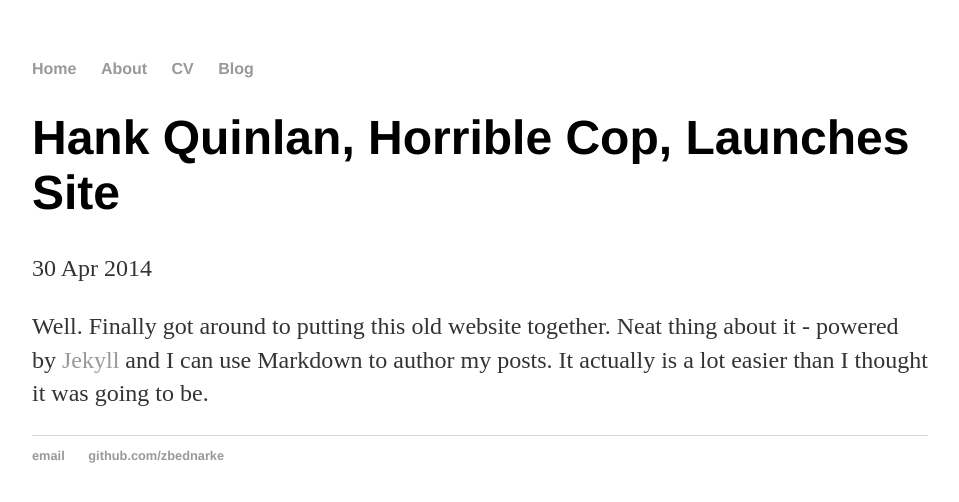
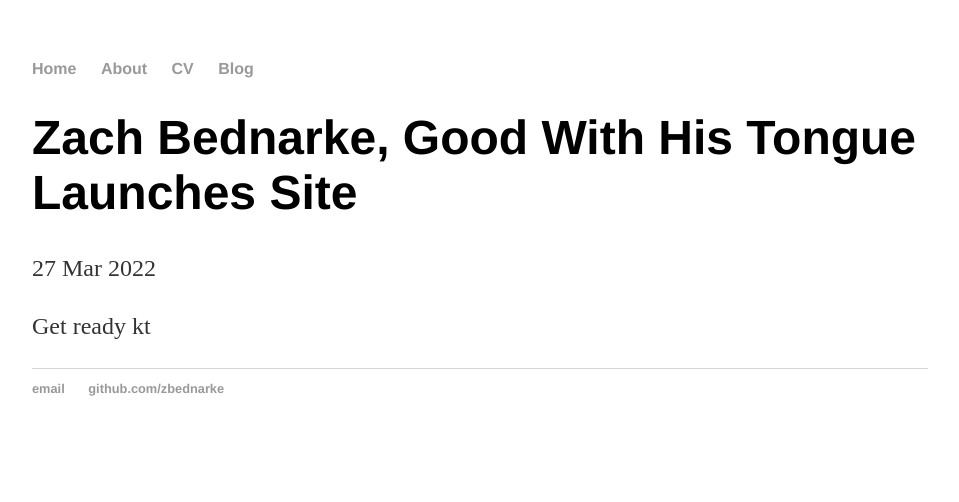
Before and after one commit to zbednarke/personal-site, a Jekyll site: the page built from _posts/2022-03-27-zbednarke-site-launched.md, in a window 1280 px wide. Shown: the top 502 px of the page, without its empty margins (160-1119 px from the left). Built offline with Jekyll 4.4.1, drawn with Linux system fonts in a browser that asks for light colours.

Commit message:
adding blog

```diff
--- a/_posts/2022-03-27-zbednarke-site-launched.md
+++ b/_posts/2022-03-27-zbednarke-site-launched.md
@@ -1,7 +1,7 @@
 ---
 layout: post
-title: "Hank Quinlan, Horrible Cop, Launches Site"
-date: 2014-04-30
+title: "Zach Bednarke, Good With His Tongue Launches Site"
+date: 2022-03-27
 ---
 
-Well. Finally got around to putting this old website together. Neat thing about it - powered by [Jekyll](http://jekyllrb.com) and I can use Markdown to author my posts. It actually is a lot easier than I thought it was going to be.
+Get ready kt
```
